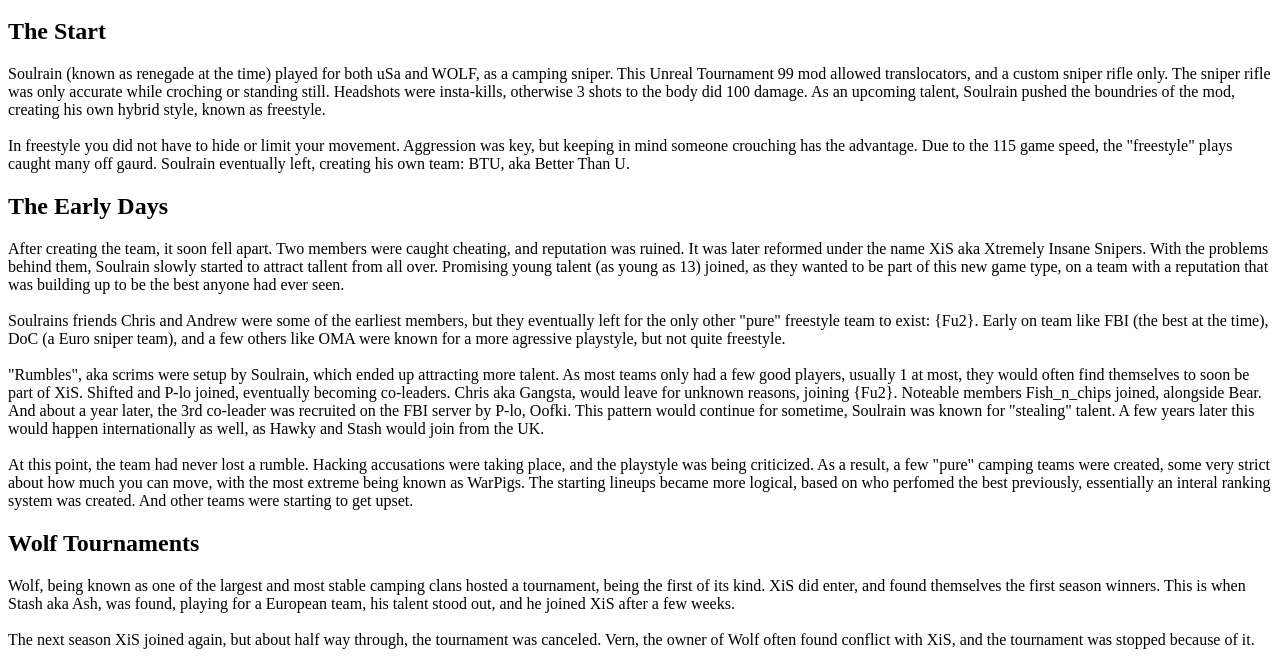
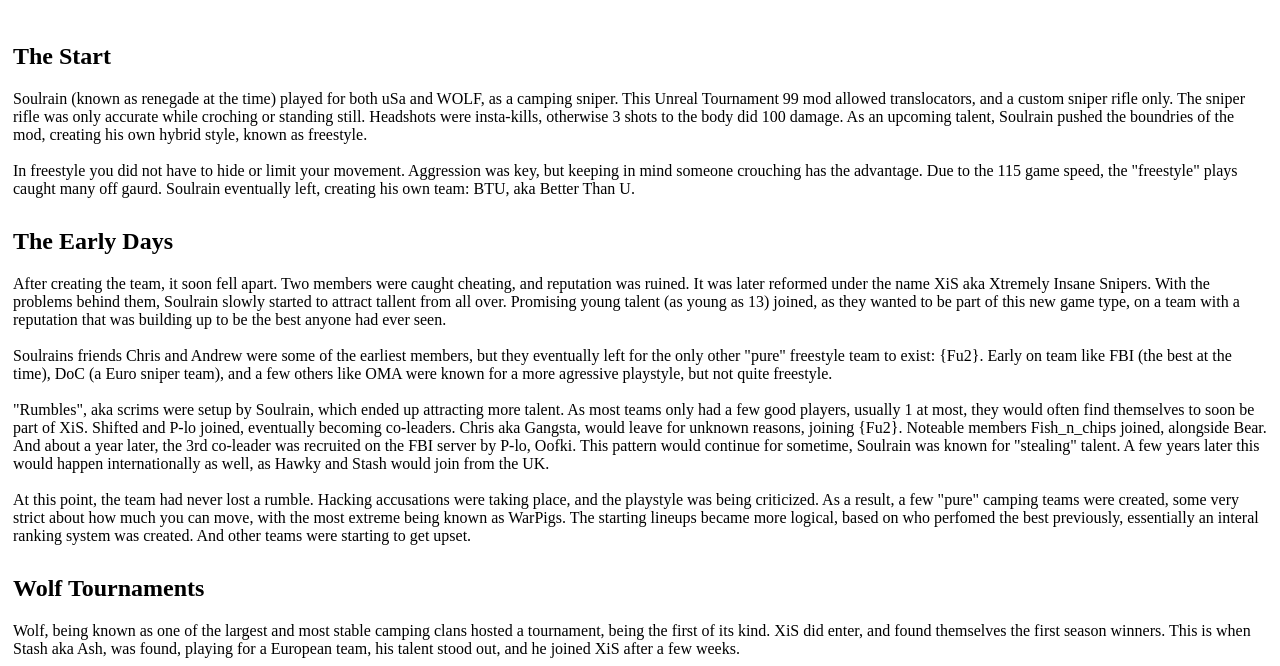
Before and after one commit to TeamXiS/TeamXiSWebsite, a plain HTML site: page index.html in a window 1280 px wide. Shown: the part 55-721 px from the top of the page. Drawn offline with Linux system fonts and the light colour scheme.

Commit message:
Update index.html

```diff
--- a/index.html
+++ b/index.html
@@ -3,6 +3,7 @@
     <title>Team [XiS]</title>
     <style>
       h1 {margin-top: 15px;}
+      div {padding: 5px; }
       .disc {font-size: 12px; }
     </style>
   </head>
```
